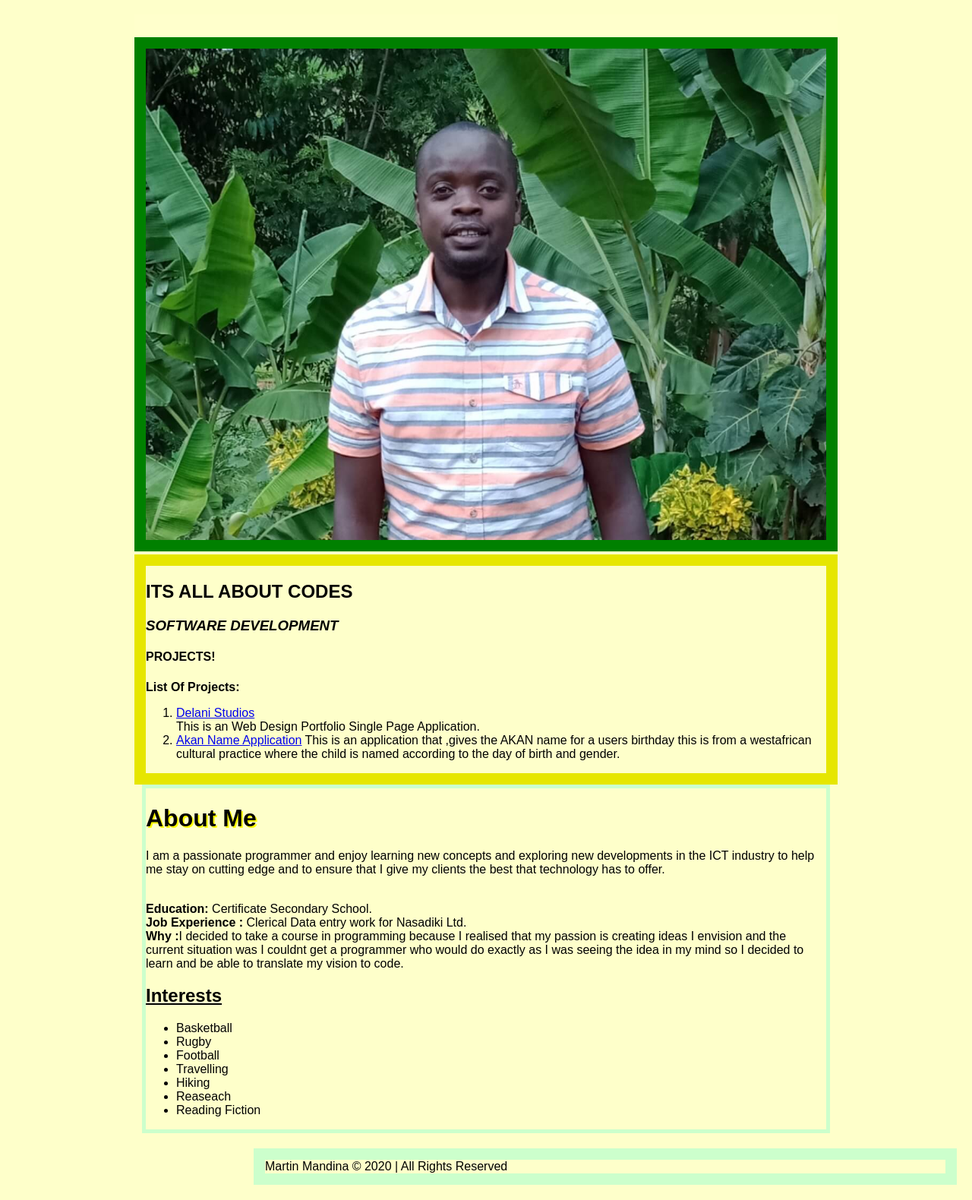
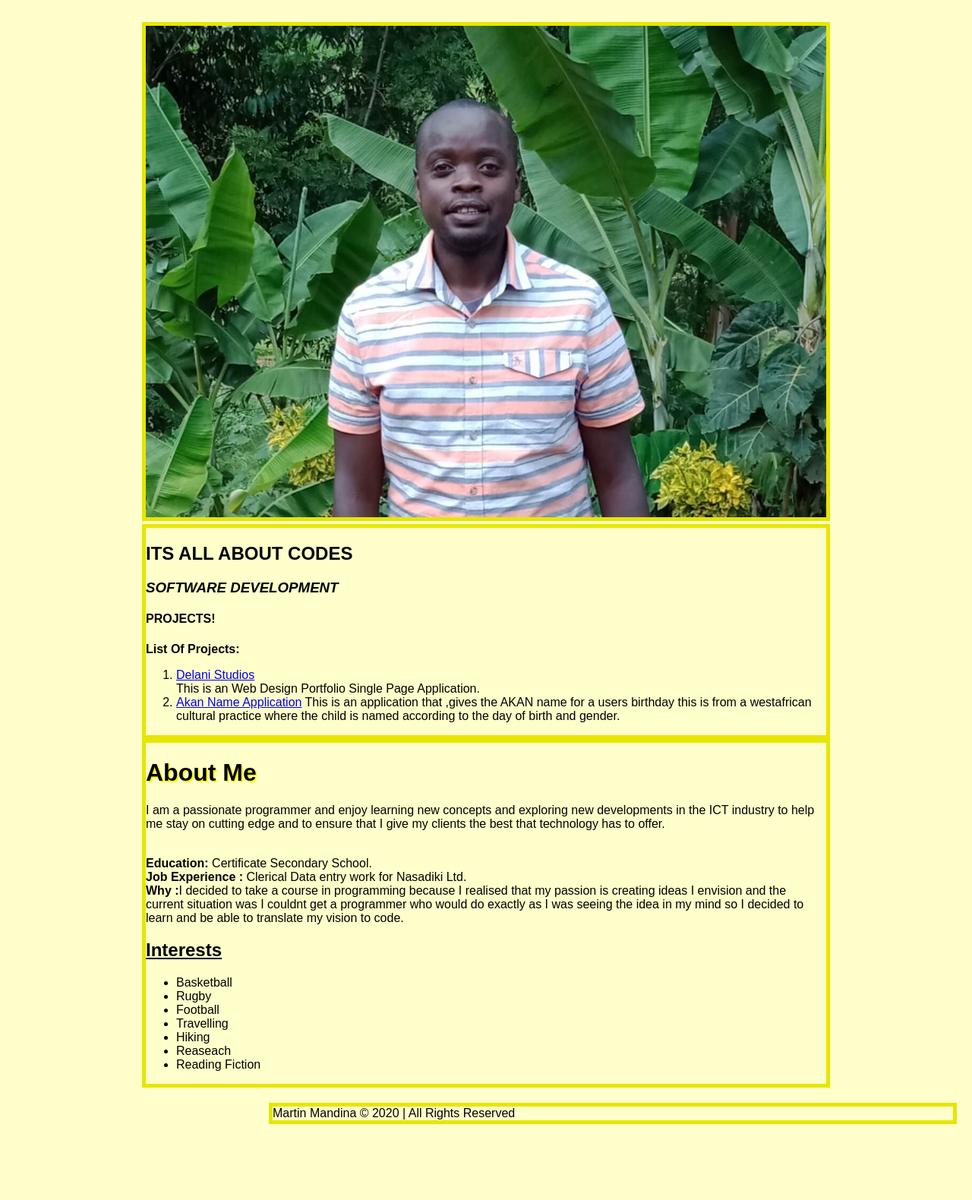
Before and after one commit to martinmandina/Martin-Portfolio., a plain HTML site: page index.html in a window 1280 px wide. Shown: the part 61-1641 px from the top of the page at 76% size. After the commit the page ends 1561 px from the top, so only its background shows below. Drawn offline with Linux system fonts and the light colour scheme.

Commit message:
chaged inline image border/changed colour all borders

```diff
--- a/index.html
+++ b/index.html
@@ -11,7 +11,7 @@
 <div id="pageheading"><center><h1>MARTIN SILA</h1></center></div>
 <div id="image"></div>
 <center>
-<img src="img/martinn.jpg" alt="a photo of me" width="70%" style="border: 15px solid green;" >
+<img src="img/martinn.jpg" alt="a photo of me" width="70%" style="border: 5px solid #e6e600;" >
 </center>
 <div id="projects"><h2>ITS ALL ABOUT CODES</h2>
 <h3><em>SOFTWARE DEVELOPMENT</em></h3>
--- a/styles.css
+++ b/styles.css
@@ -8,7 +8,7 @@ margin: 0 auto;
 h1{text-shadow: 2px 2px yellow;}
 #pageheading{
   width:70%;
-  border: 15px solid ##ffffcc;
+  border: 5px solid ##ffffcc;
   padding 50px;
   //background-color: #ccffcc;
   margin: 0 auto;
@@ -18,28 +18,28 @@ h1{text-shadow: 2px 2px yellow;}
 }
 #image{
   width:70%;
-  border: 15px solid #ffffcc;
+  border: 5px solid #ffffcc;
   padding 50px;
   background-color: #ccffcc;
   margin: 0 auto;
 }
 #projects{
   width:70%;
-  border: 15px solid  #e6e600;
+  border: 5px solid   #e6e600;
   padding 50px;
   background-color: #feffca;
   margin: 0 auto;
 }
 #aboutme{
   width:70%;
-  border: 5px solid #ccffcc;
+  border: 5px solid #e6e600;
   padding 50px;
   background-color: #feffca;
   margin: 0 auto;
 }
 #copyright{
   width:70%;
-  border: 15px solid #ccffcc;
+  border: 5px solid #e6e600;
   padding 50px;
   margin: 20px;
   background-color: #feffca;
```
